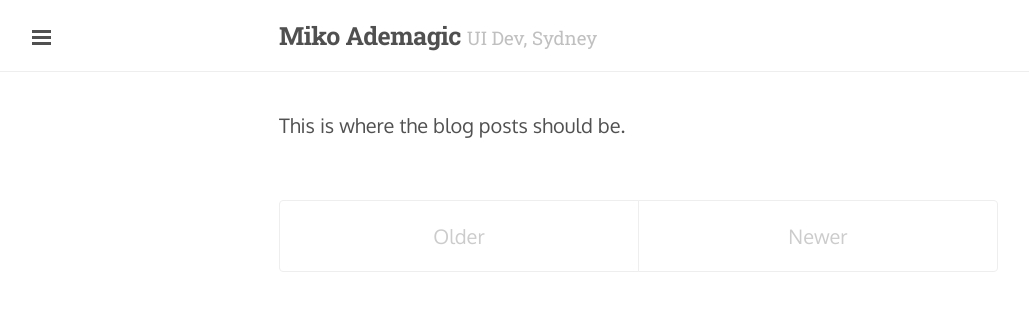
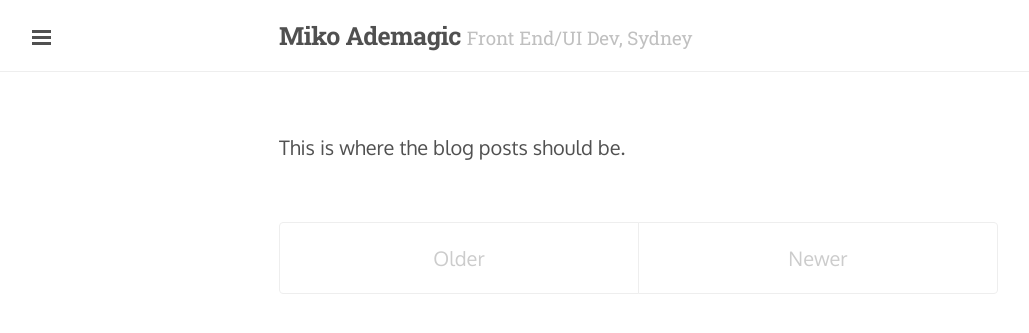
Before and after one commit to ademagic/ademagic.github.io, a Jekyll site: the page built from blog.html, in a window 1280 px wide. Shown: the top 333 px of the page, without its empty margins (1-1030 px from the left). Built offline with Jekyll 4.4.1, drawn with Linux system fonts in a browser that asks for light colours; Markdown is read by kramdown in place of the engine named in the settings; part of the change alters nothing that is shown.

Commit message:
Removing sticky nav after finding bug. Also updating description in config.

```diff
--- a/_config.yml
+++ b/_config.yml
@@ -10,8 +10,8 @@ relative_permalinks: true
 
 # Setup
 title:               'Miko Ademagic'
-tagline:             'UI Dev, Sydney'
-description:         'A Front End/UI Developer from Sydney Australia. Currently working his magic for <a href="http://www.bigcommerce.com">Bigcommerce</a>'
+tagline:             'Front End/UI Dev, Sydney'
+description:         'Front End/UI Dev, Sydney'
 url:                 miko.ademagic.com
 baseurl:             /
 paginate:            5
```
Also changed, not shown: public/css/mods.css (+4 -3 lines).
